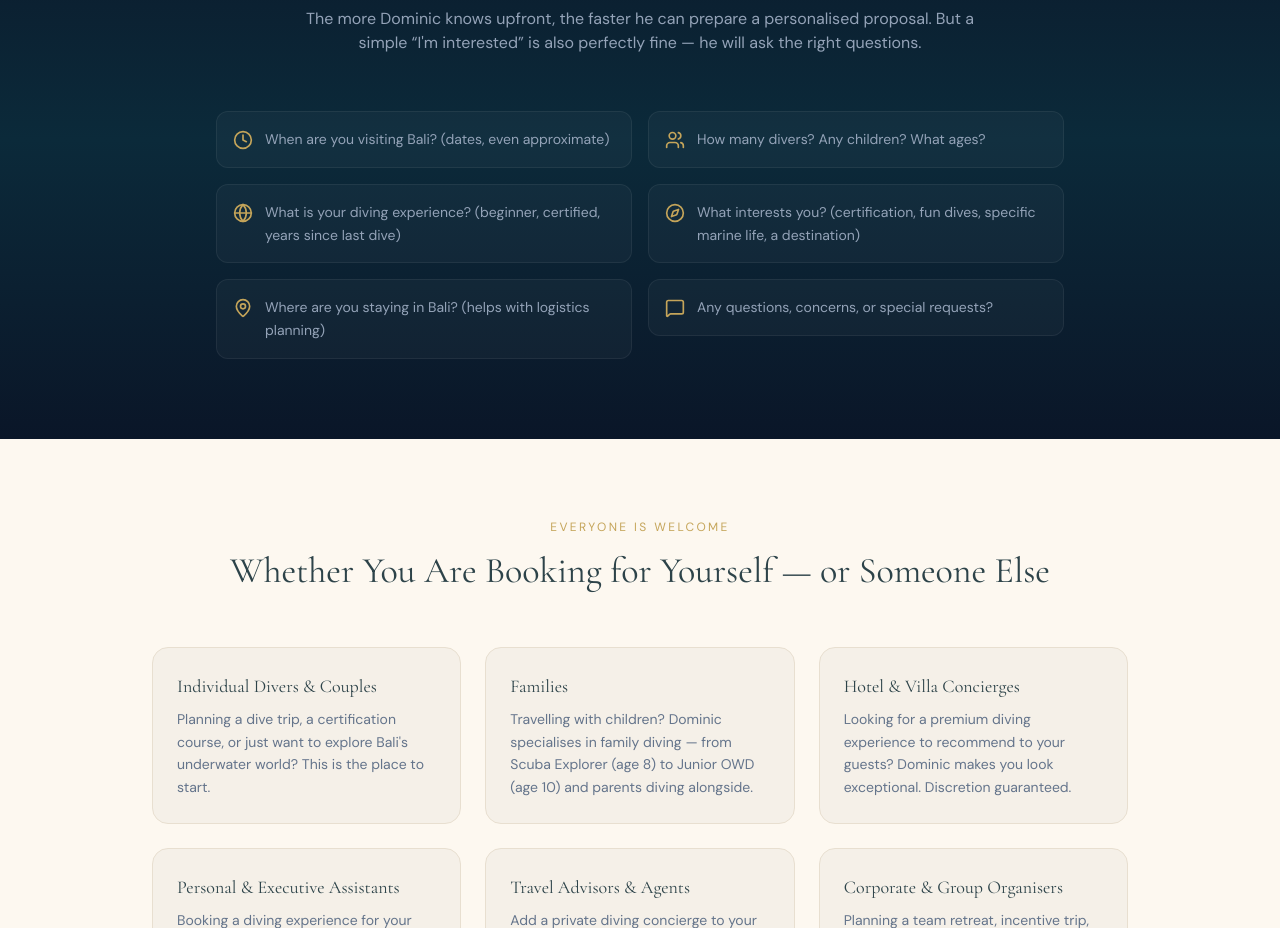
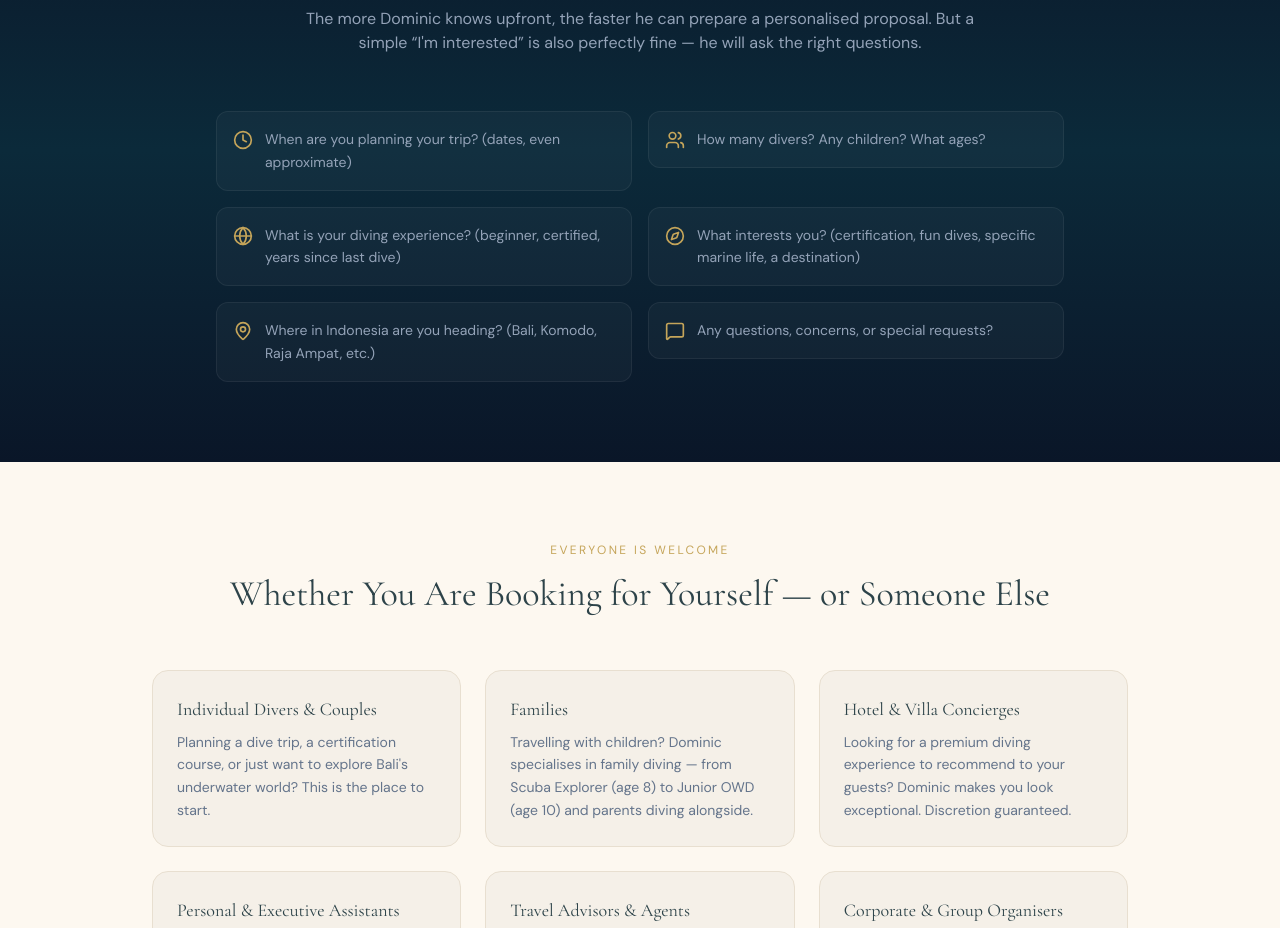
Before and after one commit to Raptor78Bali/boutique-diving-bali, a Next.js app: page /contact in a window 1280 px wide. Shown: the part 1760-2688 px from the top of the page. Built offline with nearby package versions, Linux system fonts and the light colour scheme.

Commit message:
Update contact page prompts to reflect Indonesia-wide service

```diff
--- a/src/app/contact/page.tsx
+++ b/src/app/contact/page.tsx
@@ -252,7 +252,7 @@ export default function ContactPage() {
  {[
  {
  icon: Clock,
- text: "When are you visiting Bali? (dates, even approximate)",
+ text: "When are you planning your trip? (dates, even approximate)",
  },
  {
  icon: Users,
@@ -268,7 +268,7 @@ export default function ContactPage() {
  },
  {
  icon: MapPin,
- text: "Where are you staying in Bali? (helps with logistics planning)",
+ text: "Where in Indonesia are you heading? (Bali, Komodo, Raja Ampat, etc.)",
  },
  {
  icon: MessageSquare,
```
